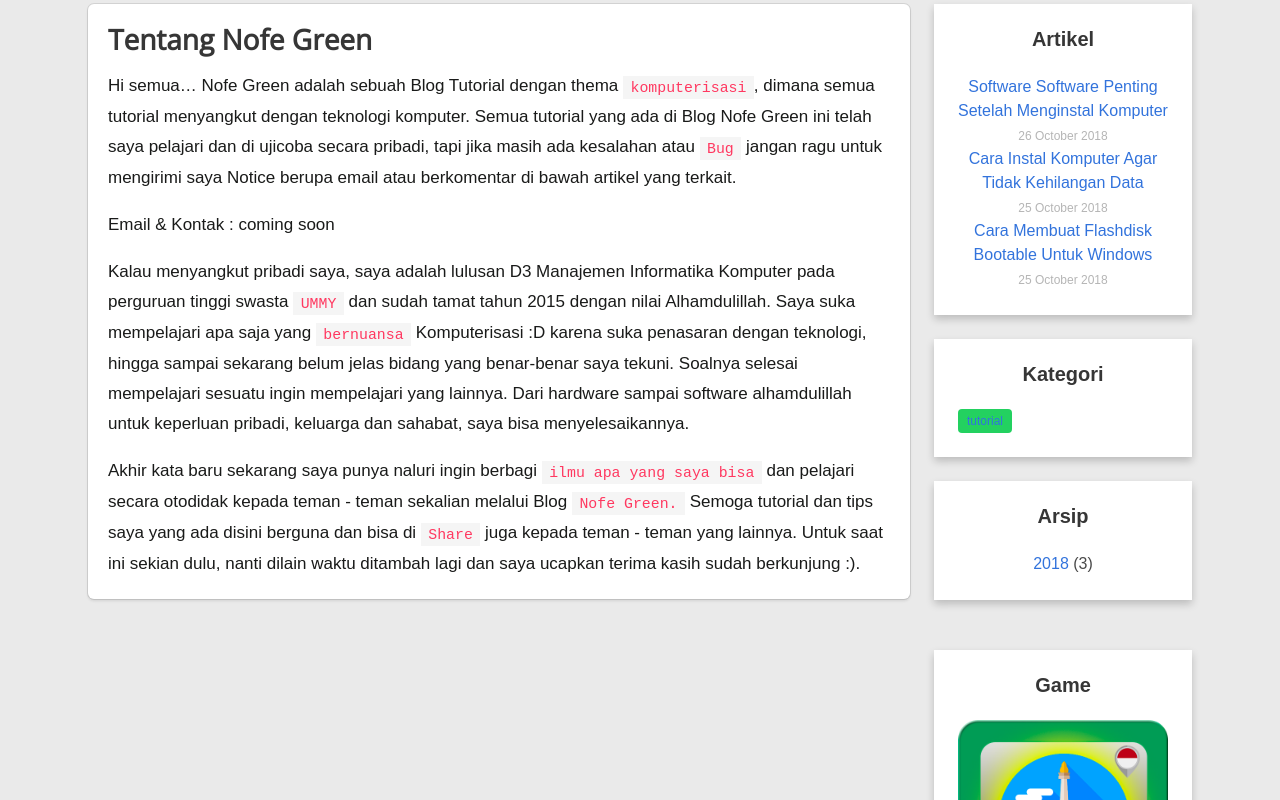
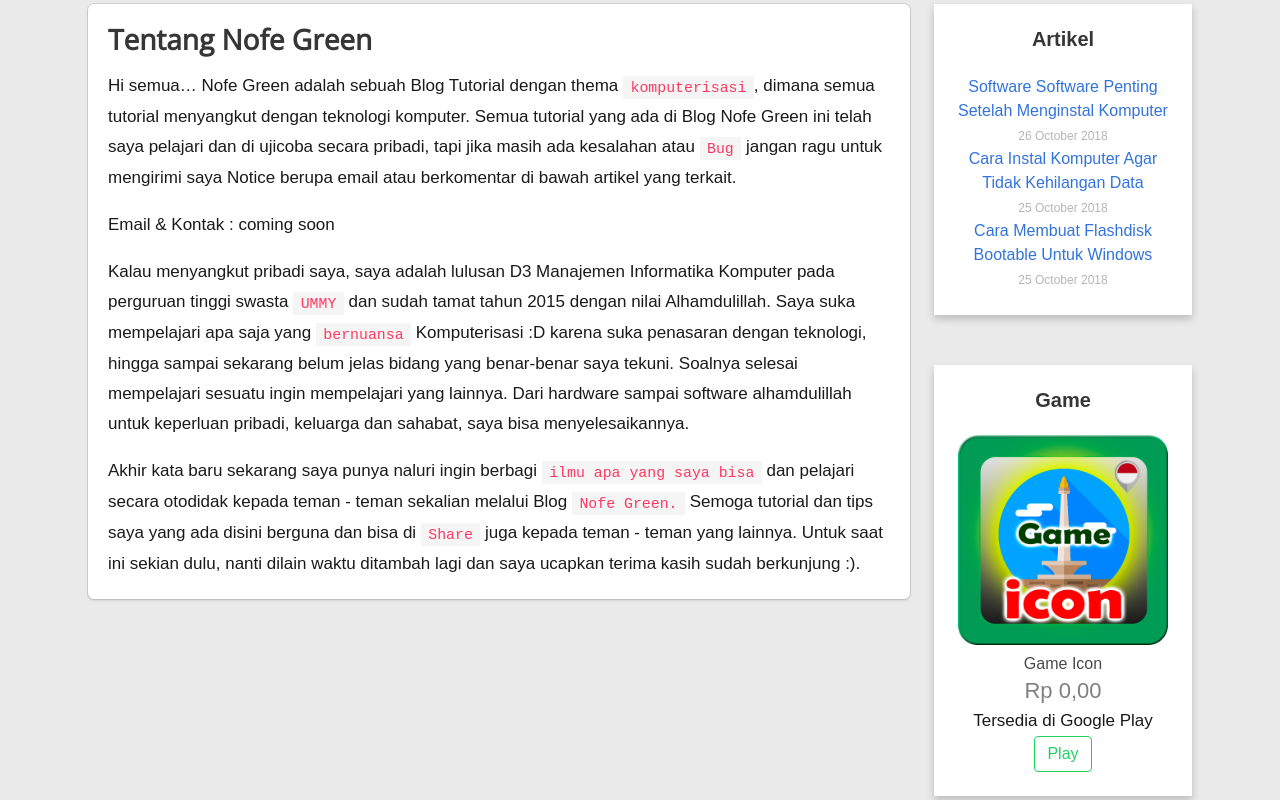
Before and after one commit to nofegreen/nofegreen.github.io, a plain HTML site: page pages/about/index.html in a window 1280 px wide. Shown: the part 439-1239 px from the top of the page. Drawn offline with nearby package versions, Linux system fonts and the light colour scheme; a web font is replaced by a local one.

Commit message:
Update Privasi 11092018

```diff
--- a/pages/about/index.html
+++ b/pages/about/index.html
@@ -102,25 +102,6 @@
 
     </div>
 </div>
-    <br>
-        <div class="card">
-    <div class="card-content">
-        <h1 class="title is-5">Kategori</h1>
-        <div class="tags">
-
-            <span class="tag is-success"><a href="https://nofegreen.github.io/tags/tutorial">tutorial</a></span>
-
-        </div>
-    </div>
-</div><br>
-        <div class="card">
-    <div class="card-content">
-        <h1 class="title is-5">Arsip</h1>
-
-            <a href="https://nofegreen.github.io/archives/2018">2018</a> (3)<br>
-
-    </div>
-</div>
 
         <div class="sticky">
             <div class="card">
```
Also changed, not shown: pages/privacy/index.html (+0 -19 lines).
